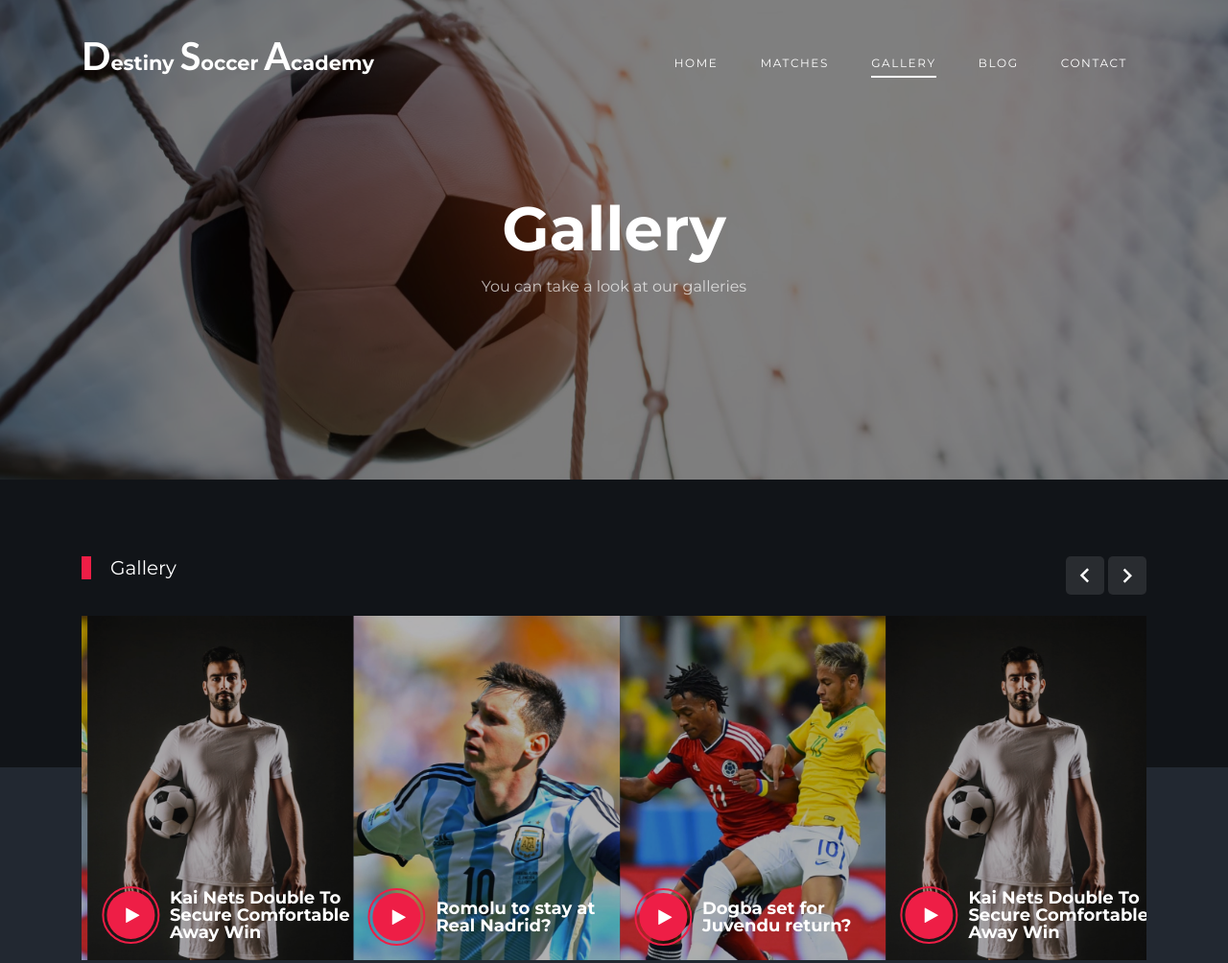
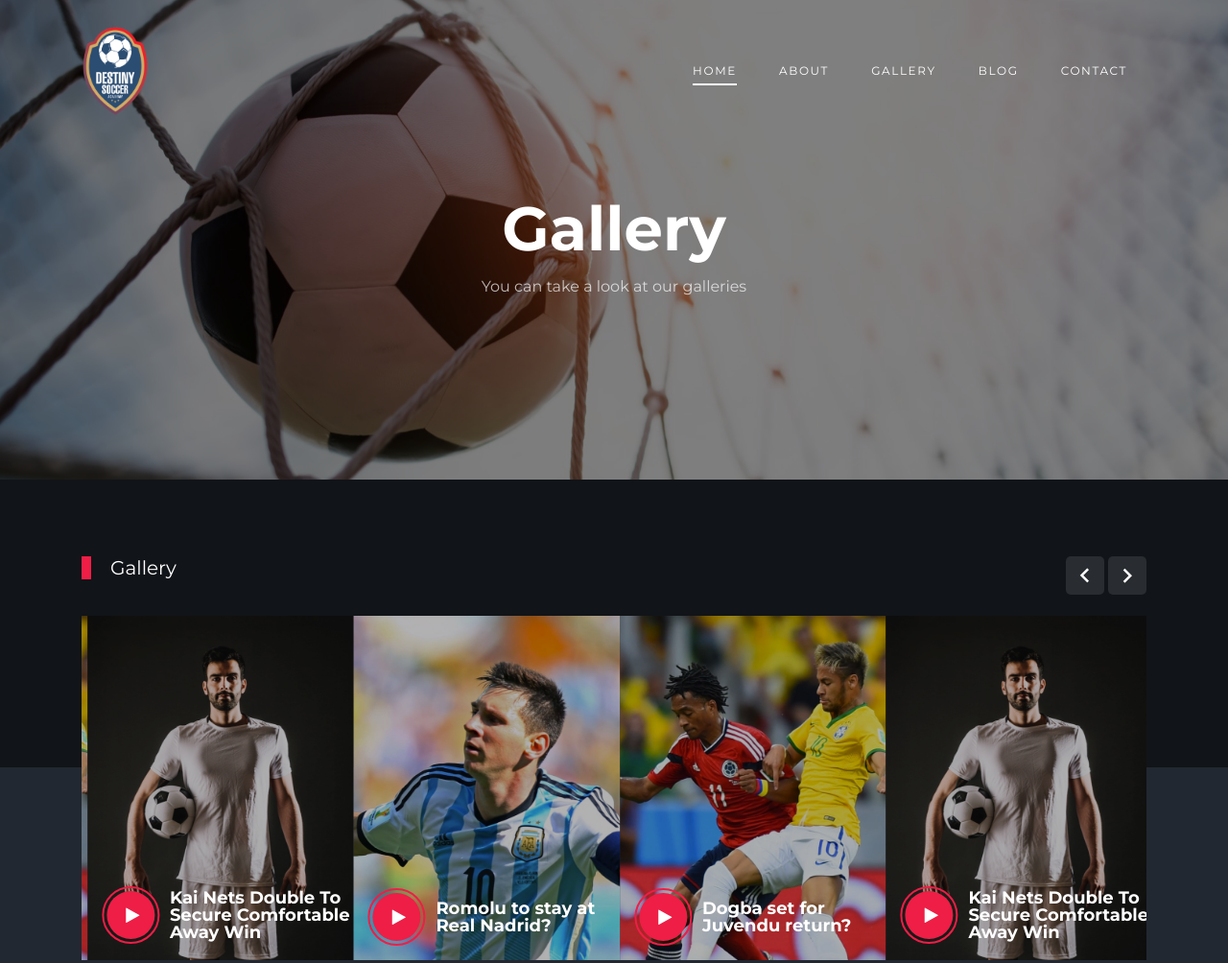
Before and after one commit to 042TechToGoodUse/DestinySoccerAcademy-Frontend, a plain HTML site: page gallery.html in a window 1280 px wide. Shown: the top 1004 px of the page at 96% size. Drawn offline with Linux system fonts and the light colour scheme; files whose address does not match are found by name.

Commit message:
gallery link
link update in gallery page

```diff
--- a/gallery.html
+++ b/gallery.html
@@ -49,20 +49,7 @@
             <div class="site-logo">
               <a href="index.html">
                 <!-- <img src="images/logo.png" alt="Logo" /> -->
-                <p class="header">
-                  <span
-                    style="font-size: 40px; font-family: 'Gill Sans', 'Gill Sans MT', Calibri, 'Trebuchet MS', sans-serif"
-                    >D</span
-                  >estiny
-                  <span
-                    style="font-size: 40px; font-family: 'Gill Sans', 'Gill Sans MT', Calibri, 'Trebuchet MS', sans-serif"
-                    >S</span
-                  >occer
-                  <span
-                    style="font-size: 40px; font-family: 'Gill Sans', 'Gill Sans MT', Calibri, 'Trebuchet MS', sans-serif"
-                    >A</span
-                  >cademy
-                </p>
+                <img src="images/dsa-removebg-preview.png" alt="logo" width="70" height="100">
               </a>
             </div>
             <div class="ml-auto">
@@ -73,13 +60,11 @@
               <ul
                 class="site-menu main-menu js-clone-nav mr-auto d-none d-lg-block"
               >
-                  <li>
+                <li class="active">
                   <a href="index.html" class="nav-link">Home</a>
                 </li>
-                  <li><a href="matches.html" class="nav-link">Matches</a></li>
-                  <li class="active">
-                    <a href="gallery.html" class="nav-link">Gallery</a>
-                  </li>
+                <li><a href="about.html" class="nav-link">About</a></li>
+                <li><a href="gallery.html" class="nav-link">Gallery</a></li>
                 <li><a href="blog.html" class="nav-link">Blog</a></li>
                 <li><a href="contact.html" class="nav-link">Contact</a></li>
               </ul>
```
Lines whose indentation alone changed are shown as unchanged.
